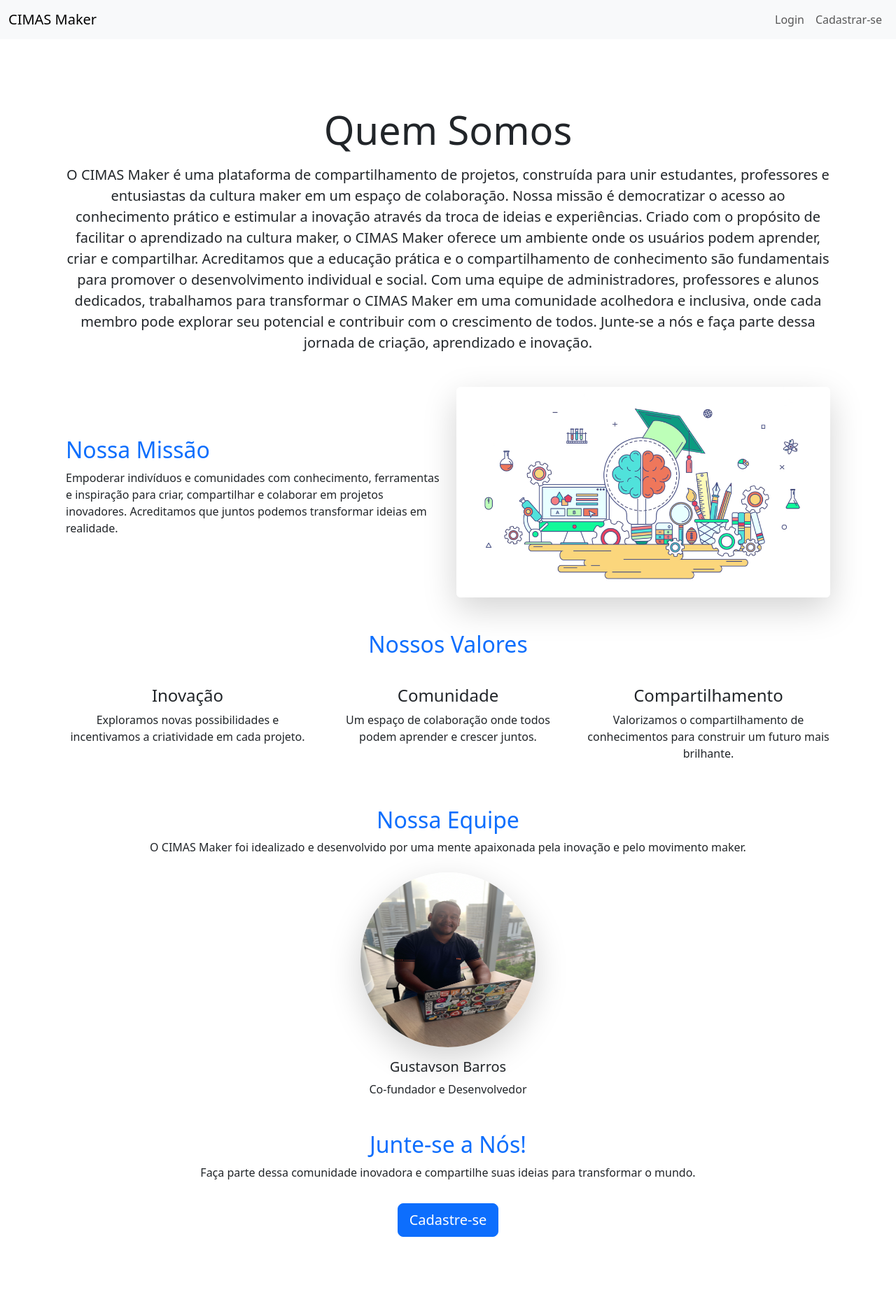
After one commit to gustavsonbarros/cismamaker, a Flask app: page /quem_somos in a window 1280 px wide. The commit adds this page. Shown: the whole page at 70% size. Run offline with Flask 3, Linux system fonts and the light colour scheme.

Commit message:
Adicionei um nova rota, feita alteracao no index

```diff
--- a/app.py
+++ b/app.py
@@ -177,7 +177,24 @@ def reset_password(token):
 def dashboard():
     if 'user_id' not in session:
         return redirect(url_for('login'))
-    return render_template('dashboard.html', profile=session['profile'])
+
+    db = get_db_connection()
+
+    # Contagem de usuários e uploads
+    user_count = db.execute('SELECT COUNT(*) FROM users').fetchone()[0]
+    upload_count = db.execute('SELECT COUNT(*) FROM uploads').fetchone()[0]
+    feedback_count = db.execute('SELECT COUNT(*) FROM feedback').fetchone()[0]
+
+    db.close()
+
+    return render_template(
+        'dashboard.html',
+        profile=session['profile'],
+        user_count=user_count,
+        upload_count=upload_count,
+        feedback_count=feedback_count
+    )
+
 
 # Rota para upload de arquivos
 @app.route('/upload', methods=['GET', 'POST'])
@@ -260,6 +277,11 @@ def chatbot():
 
     return render_template('chatbot.html')
 
+@app.route('/quem_somos')
+def quem_somos():
+    return render_template('quem_somos.html')
+
+
 
 if __name__ == '__main__':
     init_db()
--- /dev/null
+++ b/templates/quem_somos.html
@@ -0,0 +1,104 @@
+{% extends 'layout.html' %}
+
+{% block content %}
+<div class="container my-5 py-5">
+  <!-- Título e introdução -->
+  <div class="text-center">
+    <h1 class="display-4">Quem Somos</h1>
+    <p class="lead mt-3">O CIMAS Maker é uma plataforma de compartilhamento de projetos, construída para unir estudantes, professores e entusiastas da cultura maker em um espaço de colaboração. Nossa missão é democratizar o acesso ao conhecimento prático e estimular a inovação através da troca de ideias e experiências.
+
+        Criado com o propósito de facilitar o aprendizado na cultura maker, o CIMAS Maker oferece um ambiente onde os usuários podem aprender, criar e compartilhar. Acreditamos que a educação prática e o compartilhamento de conhecimento são fundamentais para promover o desenvolvimento individual e social.
+
+        Com uma equipe de administradores, professores e alunos dedicados, trabalhamos para transformar o CIMAS Maker em uma comunidade acolhedora e inclusiva, onde cada membro pode explorar seu potencial e contribuir com o crescimento de todos.
+
+        Junte-se a nós e faça parte dessa jornada de criação, aprendizado e inovação.</p>
+  </div>
+
+  <!-- Seção sobre a missão -->
+  <div class="row mt-5">
+    <div class="col-md-6 d-flex align-items-center">
+      <div>
+        <h2 class="text-primary">Nossa Missão</h2>
+        <p>Empoderar indivíduos e comunidades com conhecimento, ferramentas e inspiração para criar, compartilhar e colaborar em projetos inovadores. Acreditamos que juntos podemos transformar ideias em realidade.</p>
+      </div>
+    </div>
+    <div class="col-md-6">
+      <img src="{{ url_for('static', filename='img/quemsomos1.png') }}" class="img-fluid rounded shadow-lg" alt="Missão CIMAS Maker">
+    </div>
+  </div>
+
+  <!-- Valores do CIMAS Maker -->
+  <div class="mt-5">
+    <h2 class="text-center text-primary">Nossos Valores</h2>
+    <div class="row mt-4">
+      <div class="col-md-4 text-center">
+        <i class="fas fa-lightbulb fa-3x text-primary"></i>
+        <h4 class="mt-3">Inovação</h4>
+        <p>Exploramos novas possibilidades e incentivamos a criatividade em cada projeto.</p>
+      </div>
+      <div class="col-md-4 text-center">
+        <i class="fas fa-users fa-3x text-primary"></i>
+        <h4 class="mt-3">Comunidade</h4>
+        <p>Um espaço de colaboração onde todos podem aprender e crescer juntos.</p>
+      </div>
+      <div class="col-md-4 text-center">
+        <i class="fas fa-hands-helping fa-3x text-primary"></i>
+        <h4 class="mt-3">Compartilhamento</h4>
+        <p>Valorizamos o compartilhamento de conhecimentos para construir um futuro mais brilhante.</p>
+      </div>
+    </div>
+  </div>
+
+  <!-- Equipe -->
+  <div class="mt-5">
+    <h2 class="text-center text-primary">Nossa Equipe</h2>
+    <p class="text-center">O CIMAS Maker foi idealizado e desenvolvido por uma mente apaixonada pela inovação e pelo movimento maker.</p>
+    <div class="text-center mt-4">
+      <!-- Imagem com modal -->
+      <img src="{{ url_for('static', filename='img/quemsomos2.jpg') }}" class="rounded-circle shadow-lg" width="250" height="250" alt="Membro da equipe" data-bs-toggle="modal" data-bs-target="#equipeModal" style="cursor: pointer;">
+      <h5 class="mt-3">Gustavson Barros</h5>
+      <p>Co-fundador e Desenvolvedor</p>
+    </div>
+  </div>
+
+  <!-- Modal com informações detalhadas -->
+  <div class="modal fade" id="equipeModal" tabindex="-1" aria-labelledby="equipeModalLabel" aria-hidden="true">
+    <div class="modal-dialog">
+      <div class="modal-content">
+        <div class="modal-header">
+          <h5 class="modal-title" id="equipeModalLabel">Gustavson Barros</h5>
+          <button type="button" class="btn-close" data-bs-dismiss="modal" aria-label="Fechar"></button>
+        </div>
+        <div class="modal-body">
+          <h6 class="text-primary">Graduação</h6>
+          <p>Graduando Análise e Desenvolvimento de Sistemas - IFPE</p>
+
+          <h6 class="text-primary mt-3">Cursos</h6>
+          <ul>
+            <li>Técnico em Redes de Computadores - IFPE</li>
+            <li>Backend Python - SOFTEX</li>
+            <li>Certificação - CompTIA Linux+</li>
+          </ul>
+
+          <h6 class="text-primary mt-3">Projetos</h6>
+          <ul>
+            <li>Projeto de Diagnóstico de Câncer de Pele com Machine Learning</li>
+            <li>CIMAS Maker - Plataforma de Cultura Maker</li>
+
+          </ul>
+        </div>
+        <div class="modal-footer">
+          <button type="button" class="btn btn-secondary" data-bs-dismiss="modal">Fechar</button>
+        </div>
+      </div>
+    </div>
+  </div>
+
+  <!-- Chamada à ação -->
+  <div class="text-center mt-5">
+    <h2 class="text-primary">Junte-se a Nós!</h2>
+    <p>Faça parte dessa comunidade inovadora e compartilhe suas ideias para transformar o mundo.</p>
+    <a class="btn btn-primary btn-lg mt-3" href="{{ url_for('register') }}" role="button">Cadastre-se</a>
+  </div>
+</div>
+{% endblock %}
```
Also changed, not shown: static/styles.css (+21 -0 lines), templates/dashboard.html (+9 -9 lines), templates/index.html (+5 -2 lines), static/img/cultura-maker1.png, static/img/quemsomos1.png (added), static/img/quemsomos2.jpg (added).
